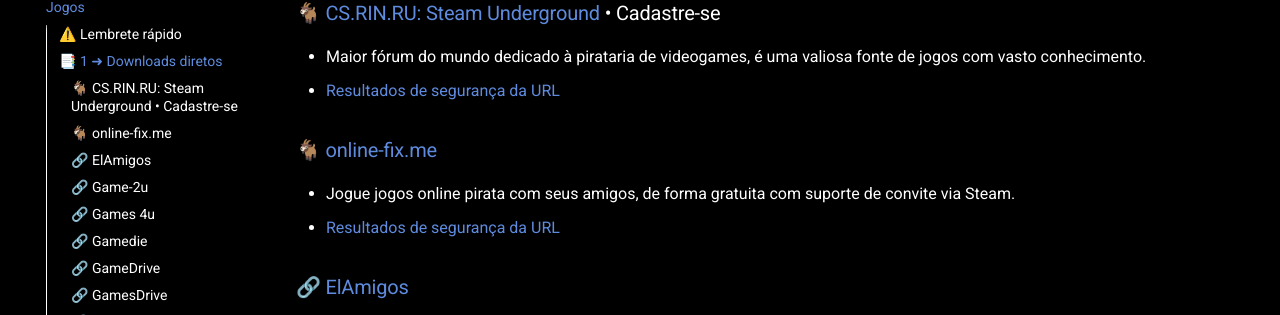
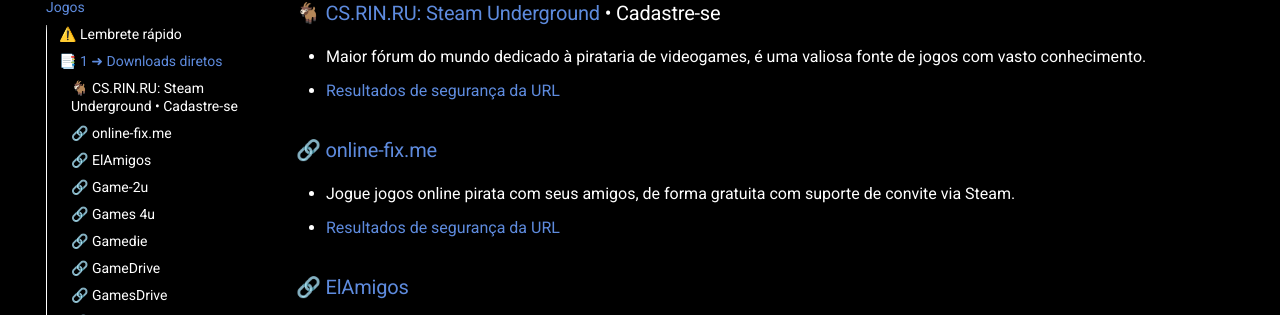
Before and after one commit to piratarialink/megathread_pirata, an MkDocs documentation site: the page built from docs/jogos.md, in a window 1280 px wide and 900 px high, scrolled down 426 px. Shown: the part 122-437 px from the top of the window. Built offline with MkDocs 1.6.1 and Material for MkDocs 9.7.7, drawn with Linux system fonts in a browser that asks for light colours; comment, search, counter and statistics services are not loaded.

Commit message:
remove goat

```diff
--- a/docs/jogos.md
+++ b/docs/jogos.md
@@ -11,7 +11,7 @@ Os jogos requerem interação com uma interface de usuário ou dispositivo de en
 ### 🐐 [CS.RIN.RU: Steam Underground](https://cs.rin.ru/forum/) • Cadastre-se
 - Maior fórum do mundo dedicado à pirataria de videogames, é uma valiosa fonte de jogos com vasto conhecimento.
 - [Resultados de segurança da URL](https://www.urlvoid.com/scan/cs.rin.ru/)
-### 🐐 [online-fix.me](https://online-fix.me/)
+### 🔗 [online-fix.me](https://online-fix.me/)
 - Jogue jogos online pirata com seus amigos, de forma gratuita com suporte de convite via Steam.
 - [Resultados de segurança da URL](https://www.urlvoid.com/scan/online-fix.me/)
 ### 🔗 [ElAmigos](https://elamigos.site/)
@@ -121,7 +121,7 @@ Os jogos requerem interação com uma interface de usuário ou dispositivo de en
 ### 🐐 [FitGirl Repacks](https://fitgirl-repacks.site/)
 - O Launcher nascido na Rússia evoluiu nos últimos anos de um arquivista doméstico para o Repacker mais conhecido da web.
 - [Resultados de segurança da URL](https://www.urlvoid.com/scan/fitgirl-repacks.site/)
-### 🐐 [online-fix.me](https://online-fix.me/)
+### 🧲 [online-fix.me](https://online-fix.me/)
 - Jogue jogos online pirata com seus amigos, de forma gratuita com suporte de convite via Steam.
 - [Resultados de segurança da URL](https://www.urlvoid.com/scan/online-fix.me/)
 ### 🧲 [Free GOG PC Games](https://freegogpcgames.com/)
```
